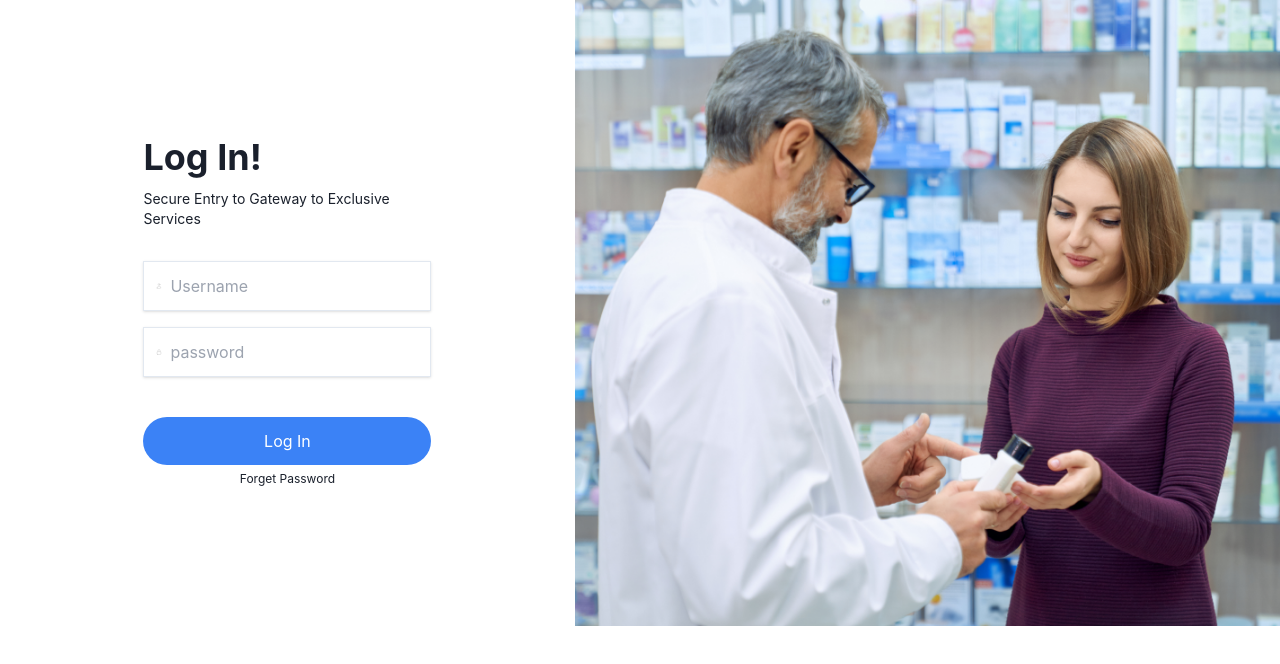
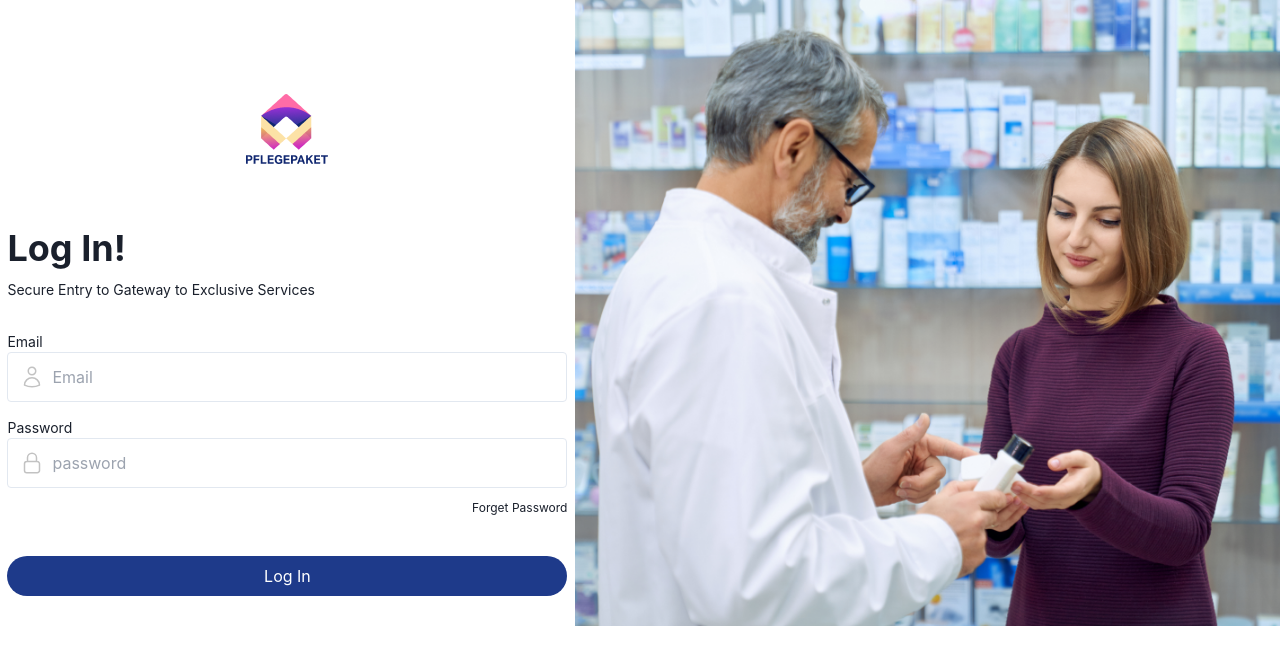
Before and after one commit to Shauryaditya/plegepaketadmin, a React (Create React App) app: page / in a window 1280 px wide. Shown: the top 664 px of the page. Built offline with nearby package versions, Linux system fonts and the light colour scheme.

Commit message:
login design

```diff
--- a/src/admin-panel/auth/Login.jsx
+++ b/src/admin-panel/auth/Login.jsx
@@ -1,6 +1,7 @@
 import React, { useState } from "react";
 import { useNavigate } from "react-router-dom";
 import loginimg from "../../assets/login.png"
+import Company from "../../assets/Companylogo.png"
 
 const Login = () => {
 
@@ -65,13 +66,20 @@ const Login = () => {
     <div className="flex w-full max-w-screen-2xl mx-auto">
         {/* Left Side*/}
         <div className="flex items-center justify-center w-1/2">
-        <form className=" mx-auto w-72 " onSubmit={handleSubmit}>
+
+        <form className="w-[35rem] " onSubmit={handleSubmit}>
+        <div className="flex justify-center items-center my-16">
+            <img src={Company} alt="" />
+          </div>
           <div>
             <h1 className="text-4xl font-bold text-left">Log In!</h1>
             <h3 className="text-sm font-normal text-left pb-8 pt-3">Secure Entry to Gateway to Exclusive Services</h3>
           </div>
           <div className="mb-4">
-            <p className=" flex gap-2 shadow appearance-none border w-full py-3 px-3 text-[#c2c2c2] leading-tight focus:outline-none focus:shadow-outline">
+            <div className="flex justify-start">
+            <label className="text-sm" htmlFor="">Email</label>
+            </div>
+            <p className=" flex gap-2 rounded border w-full py-3 px-3 text-[#c2c2c2] leading-tight focus:outline-none focus:shadow-outline">
               <svg
                 xmlns="http://www.w3.org/2000/svg"
                 fill="none"
@@ -90,15 +98,18 @@ const Login = () => {
               <input
                 className="text-black outline-0"
                 id="email"
-                type="text"
-                placeholder="Username"
+                type="email"
+                placeholder="Email"
                 value={email}
                 onChange={handleEmailChange}
               />
             </p>
           </div>
           <div className="mb-2">
-            <p className="flex gap-2 shadow appearance-none border  w-full py-3 px-3 text-gray-700 mb-3 leading-tight focus:outline-none focus:shadow-outline">
+          <div className="flex justify-start">
+            <label className="text-sm" htmlFor="">Password</label>
+            </div>
+            <p className="flex gap-2  appearance-none border rounded w-full py-3 px-3 text-gray-700 mb-3 leading-tight focus:outline-none focus:shadow-outline">
               <svg
                 xmlns="http://www.w3.org/2000/svg"
                 fill="none"
@@ -124,9 +135,12 @@ const Login = () => {
               />
             </p>
           </div>
+          <div className="flex justify-end">
+          <a className="text-xs " href="/forget-password">Forget Password</a>
+          </div>
           <div className="flex flex-col mt-10">
             <button
-              className="bg-blue-500 hover:bg-blue-700 text-white  py-3 px-4 rounded-full focus:outline-none focus:shadow-outline"
+              className="bg-blue-900 hover:bg-blue-700 text-white  py-2 px-4 rounded-full focus:outline-none focus:shadow-outline"
               type="submit"
             >
               Log In
@@ -135,7 +149,7 @@ const Login = () => {
               <p className="text-red-500 text-center mt-2">{error}</p>
             )}
           </div>
-          <a className="text-xs " href="/forget-password">Forget Password</a>
+
         </form>
 
       </div>
```
